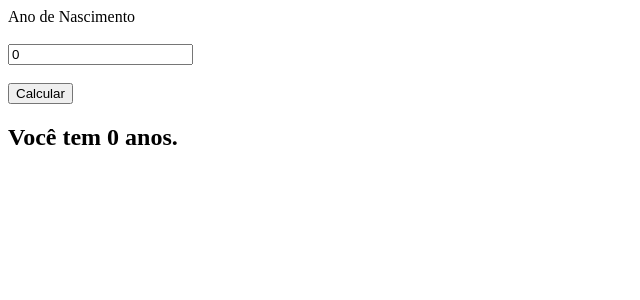
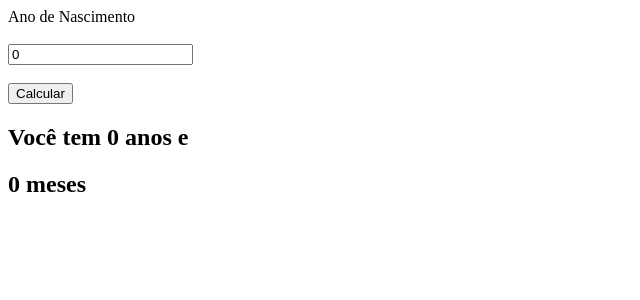
Before and after one commit to mantovanip/angular-calculadora-idade, an Angular app: page / in a window 1280 px wide. Shown: the top 300 px of the page, without its empty margins (0-640 px from the left). Built offline with nearby package versions, Linux system fonts and the light colour scheme.

Commit message:
2 files modified

```diff
--- a/src/app/app.component.html
+++ b/src/app/app.component.html
@@ -8,4 +8,5 @@
 
   <input type="button" value="Calcular" (click)="calcular()" />
 </div>
-<h2>Você tem {{ result }} anos.</h2>
+<h2>Você tem {{ result }} anos e </h2>
+<h2>{{ result_month }} meses</h2>
--- a/src/app/app.component.ts
+++ b/src/app/app.component.ts
@@ -12,7 +12,10 @@ export class AppComponent {
 
   public result: number = 0;
 
+  public result_month: number = 0;
+
   calcular() {
     this.result = 2022 - this.ano_nasc;
+    this.result_month = this.result * 12;
   }
 }
```
